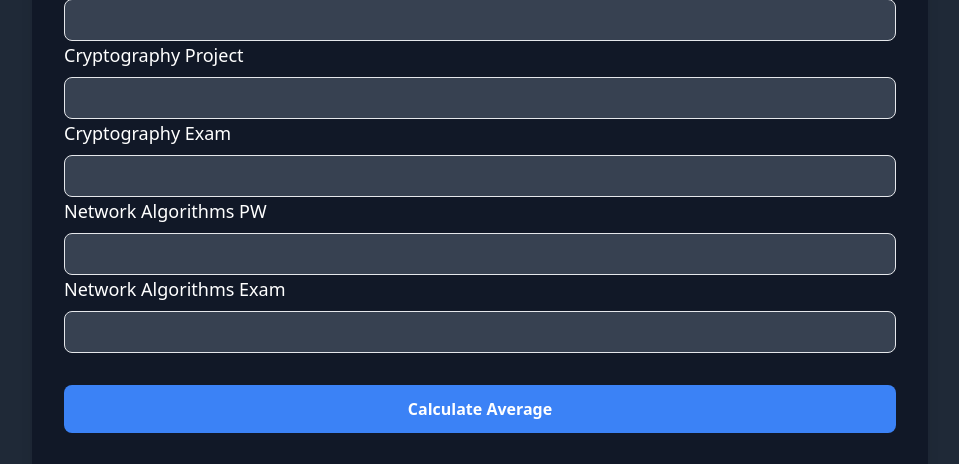
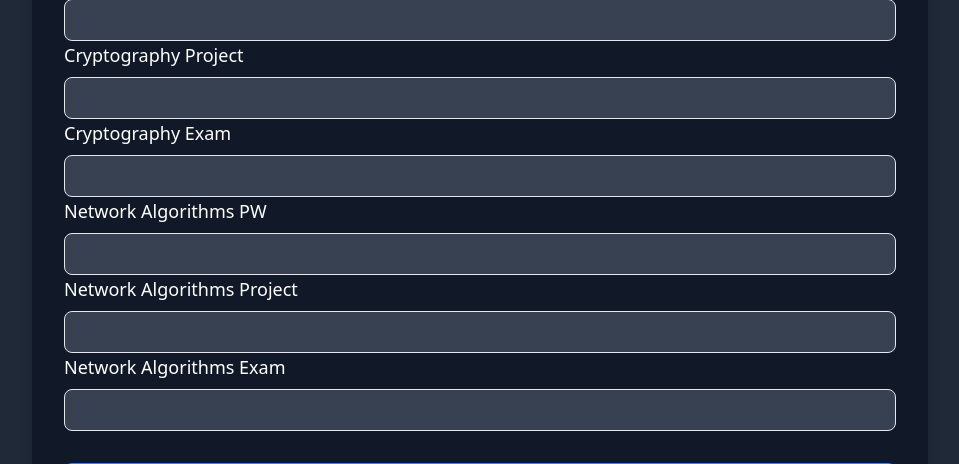
Before and after one commit to martian58/front_ufaz, a Flask app: page /cs_average_s2 in a window 1280 px wide. Shown: the part 2081-2545 px from the top of the page, without its empty margins (160-1119 px from the left). Run offline with Flask 3, Linux system fonts and the light colour scheme.

Commit message:
Added Project field to Network Algorithms for CS

```diff
--- a/templates/app/semester_2/cs_average_s2.html
+++ b/templates/app/semester_2/cs_average_s2.html
@@ -198,10 +198,10 @@
                     <label for="process-diagram-exam" class="block text-lg font-medium">Network Algorithms PW</label>
                     <input type="number" step="0.01" id="network-algorithms-pw" class="block w-full mb-2 p-2 border rounded-lg bg-gray-700 text-white" required>
                 </div>
-                <!-- <div class="space-y-2">
-                    <label for="process-diagram-exam" class="block text-lg font-medium">Network Algorithms Midterm</label>
-                    <input type="number" step="0.01" id="network-algorithms-midterm" class="block w-full mb-2 p-2 border rounded-lg bg-gray-700 text-white" required>
-                </div> -->
+                <div class="space-y-2">
+                    <label for="process-diagram-exam" class="block text-lg font-medium">Network Algorithms Project</label>
+                    <input type="number" step="0.01" id="network-algorithms-project" class="block w-full mb-2 p-2 border rounded-lg bg-gray-700 text-white" required>
+                </div>
                 <div class="space-y-2">
                     <label for="process-diagram-exam" class="block text-lg font-medium">Network Algorithms Exam</label>
                     <input type="number" step="0.01" id="network-algorithms-exam" class="block w-full mb-2 p-2 border rounded-lg bg-gray-700 text-white" required>
@@ -247,7 +247,7 @@
                 'cryptography-project': parseFloat(document.getElementById('cryptography-project').value),
                 'cryptography-exam': parseFloat(document.getElementById('cryptography-exam').value),
                 'network-algorithms-pw': parseFloat(document.getElementById('network-algorithms-pw').value),
-                // 'network-algorithms-midterm': parseFloat(document.getElementById('network-algorithms-midterm').value),
+                'network-algorithms-project': parseFloat(document.getElementById('network-algorithms-project').value),
                 'network-algorithms-exam': parseFloat(document.getElementById('network-algorithms-exam').value),
             };
 
@@ -279,8 +279,8 @@
                 (scores['cryptography-pw'] * (15 / 5) * (1/4)) +
                 (scores['cryptography-project'] * (15 / 5) * (1/4)) +
                 (scores['cryptography-exam'] * (15 / 5) * (1/2)) +
-                (scores['network-algorithms-pw'] * (15 / 5) * (1/2)) +
-                // (scores['network-algorithms-midterm'] * (15 / 5) * (1/4)) +
+                (scores['network-algorithms-pw'] * (15 / 5) * (1/4)) +
+                (scores['network-algorithms-project'] * (15 / 5) * (1/4)) +
                 (scores['network-algorithms-exam'] * (15 / 5)* (1/2));
 
             console.log('Weighted Sum:', weightedSum);
@@ -405,9 +405,9 @@
                 if (scores['network-algorithms-pw'] !== undefined) {
                     document.getElementById('network-algorithms-pw').value = scores['network-algorithms-pw'];
                 }
-                // if (scores['network-algorithms-midterm'] !== undefined) {
-                //     document.getElementById('network-algorithms-midterm').value = scores['network-algorithms-midterm'];
-                // }
+                if (scores['network-algorithms-project'] !== undefined) {
+                    document.getElementById('network-algorithms-project').value = scores['network-algorithms-project'];
+                }
                 if (scores['network-algorithms-exam'] !== undefined) {
                     document.getElementById('network-algorithms-exam').value = scores['network-algorithms-exam'];
                 }
```
